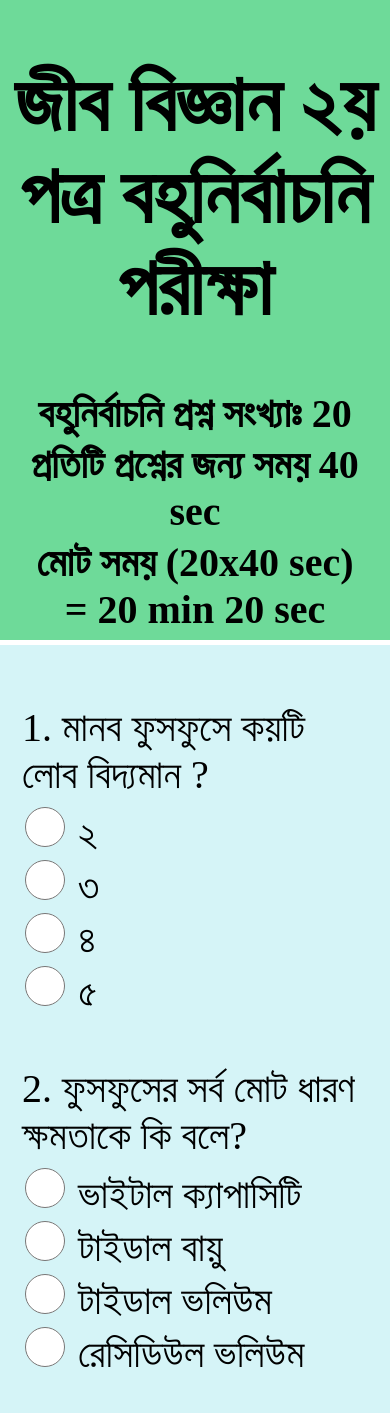
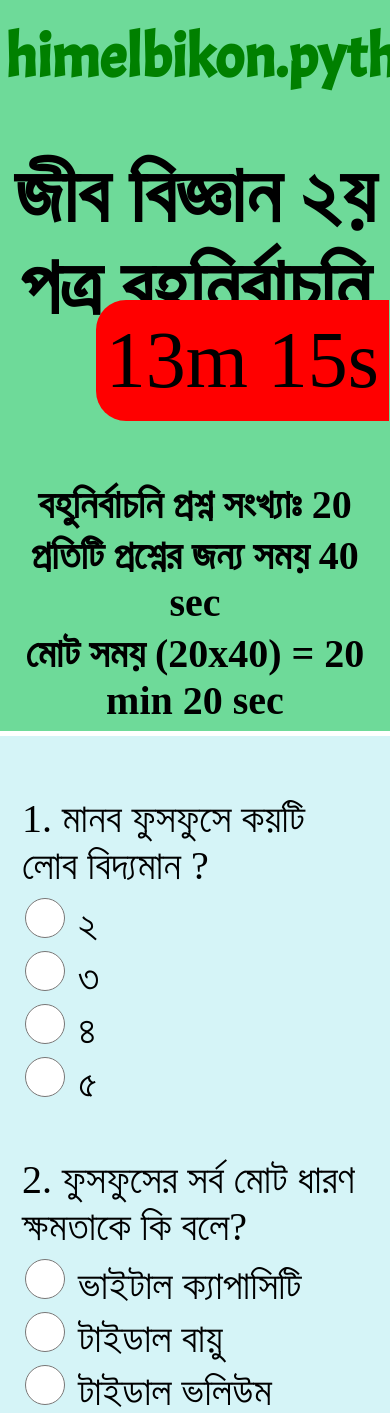
Before and after one commit to himelbikon/archivehb, a Django app: page /quiz/hsc/biology2/chapter/05/ in a window 390 px wide; the page is wider, and only the part inside the window is pictured. Shown: the top 1413 px of that part. Run offline with Django 3.2, Linux system fonts and the light colour scheme; data comes from the database, SQL or seed files in the repository.

Commit message:
quiz version

```diff
--- a/quiz/templates/quiz/quiz.html
+++ b/quiz/templates/quiz/quiz.html
@@ -10,9 +10,10 @@
 
 
     <div class="exam_info">
+      <h1 id="url"> <a href="{% url 'home' %}">himelbikon.pythonanywhere.com</a> </h1>
       <h1>{{ subject }} বহুনির্বাচনি পরীক্ষা </h1>
       <div>বহুনির্বাচনি প্রশ্ন সংখ্যাঃ {{ quiz_num }}</div>
-      <div>প্রতিটি প্রশ্নের জন্য সময় {{ each_quiz_time }}</div>
+      <div>প্রতিটি প্রশ্নের জন্য সময় {{ each_quiz_time }} sec</div>
       <div>মোট সময় ({{ quiz_num }}x{{ each_quiz_time }}) = {{ total_time }}</div>
     </div>
 
@@ -20,7 +21,7 @@
     {{ message }}
     {% else %}
 
-    <form method="POST" action="{% url 'quiz:quiz_result' %}">
+    <form name="quiz_form" id="quiz_form" method="POST" action="{% url 'quiz:quiz_result' %}">
       {% csrf_token %}
 
 
@@ -47,11 +48,43 @@
       {% endfor %}
 
       <input type="hidden" id="answers_id" name="answers_id" value="{{ answers_id }}">
-
-
       <input id="submit" type="submit" value="পরীক্ষা শেষ করুন">
 
     </form>
+
+    <div id="timer"> Strating... </div>
+
+
+    <script>
+      var formal_time;
+      var time = {{ each_quiz_time }} * {{ quiz_num }};
+      var notification = 'সময় শেষ দয়া করে নিচের "পরীক্ষা শেষ করুন" বাটন প্রেস করে পরিক্ষা শেষ করুন';
+      var counter = 0;
+      var notice = '';
+      function timer() {
+            if (time >= 0) {
+              formal_time = (time - time%60) /60 + 'm ' + time%60 + 's'
+              document.getElementById("timer").innerHTML = formal_time;
+              time--;
+            } else {
+              window.scrollBy(0, 100);
+              clearInterval(lopper);
+              setInterval(scroller, 1);
+            }
+      }
+
+      var lopper = setInterval(timer, 1000); //quiz_form
+
+      function scroller() {
+        if (counter < notification.length) {
+          notice += notification[counter];
+          counter += 1;
+        }
+        document.getElementById("timer").innerHTML = notice;
+        window.scrollBy(0, 10);
+      }
+
+    </script>
 
     {% endif %}
 
--- a/quiz/views.py
+++ b/quiz/views.py
@@ -49,7 +49,7 @@ def hsc_quiz(request, sub, chap_no):
                 'answers_id':answers_id,
                 'subject':subject,
                 'quiz_num': quiz_num,
-                'each_quiz_time': str(40) + ' sec',
+                'each_quiz_time': 40,
                 'total_time': str((quiz_num*40)%60) + ' min ' + str((quiz_num*40)%60) + ' sec',
             }
     return render(request, 'quiz/quiz.html', main_dic)
--- a/static/css/quiz.css
+++ b/static/css/quiz.css
@@ -1,3 +1,5 @@
+@import url('https://fonts.googleapis.com/css2?family=Acme&display=swap');
+
 .exam_info {
   text-align: center;
   padding: 5px;
@@ -11,8 +13,26 @@
   font-weight: bold;
 }
 
+#url {
+  padding: 0 0;
+  margin: 0 0;
+
+}
+
+#url a {
+  text-decoration: none;
+  font-family: 'Acme', sans-serif;
+  font-size: 50px;
+  color: green;
+}
+
+#url a:hover, a:active {
+  color: #0ea220;
+}
+
 body {
   margin: 0.3% 5%;
+  scroll-behavior: smooth;
 }
 
 form {
@@ -45,6 +65,31 @@ form {
   background: #8af192;
 }
 
+#timer {
+  position: fixed;
+  right: 1px;
+  top: 100px;
+  background: red;
+  min-width: 150px;
+  max-width: 75%;
+  min-height: 30px;
+  padding-top: 15px;
+  padding-right: 10px;
+  padding-left: 10px;
+  padding-bottom: 15px;
+  font-size: 30px;
+  text-align: center;
+  border-radius: 30px 0px 0px 30px;
+}
+
+#exam_blocker {
+  background: blue;
+  width: 100%;
+  height: 80%;
+  position: fixed;
+  top: 0px;
+}
+
 
 /* This is MOBILE css area */
 @media screen and (max-width: 1000px) {
@@ -71,9 +116,21 @@ form input {
   width: 50%;
   margin-left: 25%;
   margin-right: 25%;
+  margin-top: 20px;
+  margin-bottom: 20px;
   height: 75px;
   font-size: 35px;
   font-weight: bold;
+}
+
+#timer {
+  font-size: 80px;
+  right: 1px;
+  top: 300px;
+}
+
+#url a {
+  font-size: 60px;
 }
 
 body {
```
Also changed, not shown: quiz/templates/quiz/result.html (+7 -1 lines), static/css/quiz_result.css (+18 -0 lines). Lines whose indentation alone changed are shown as unchanged.
